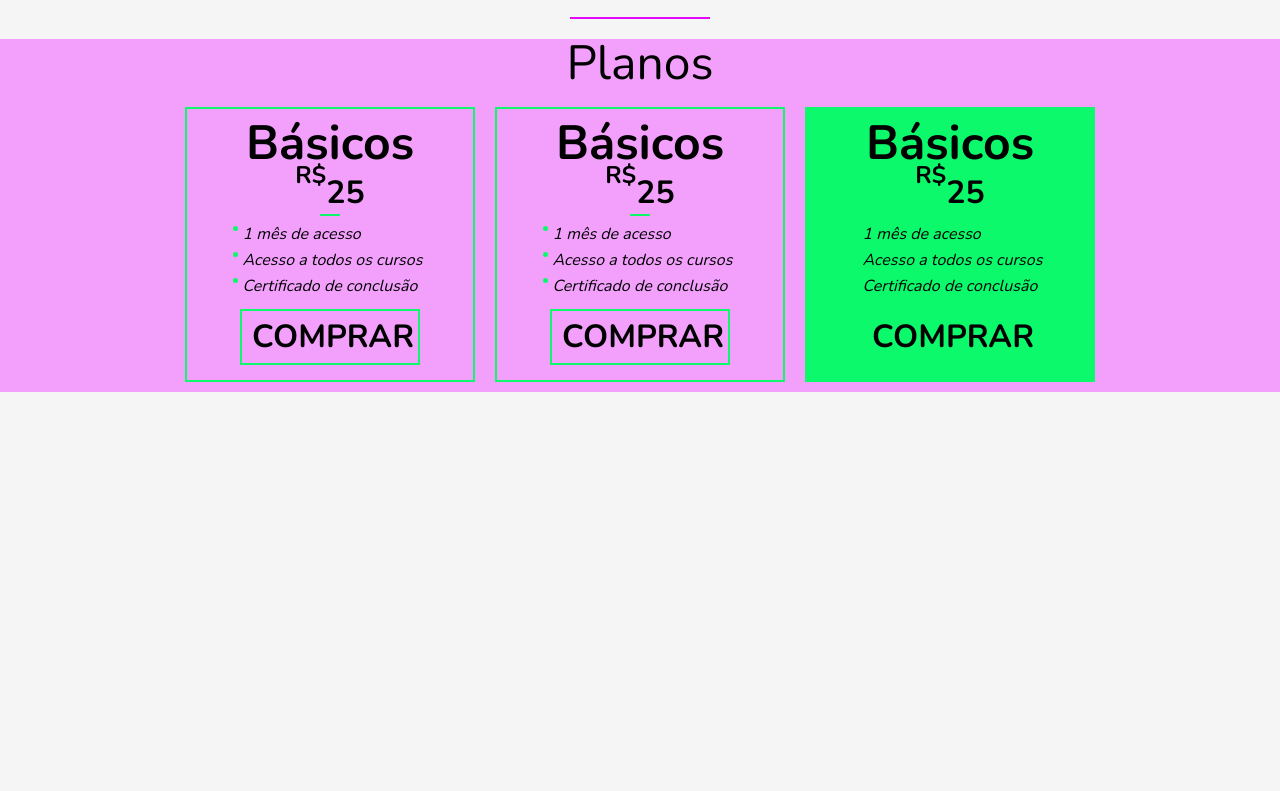
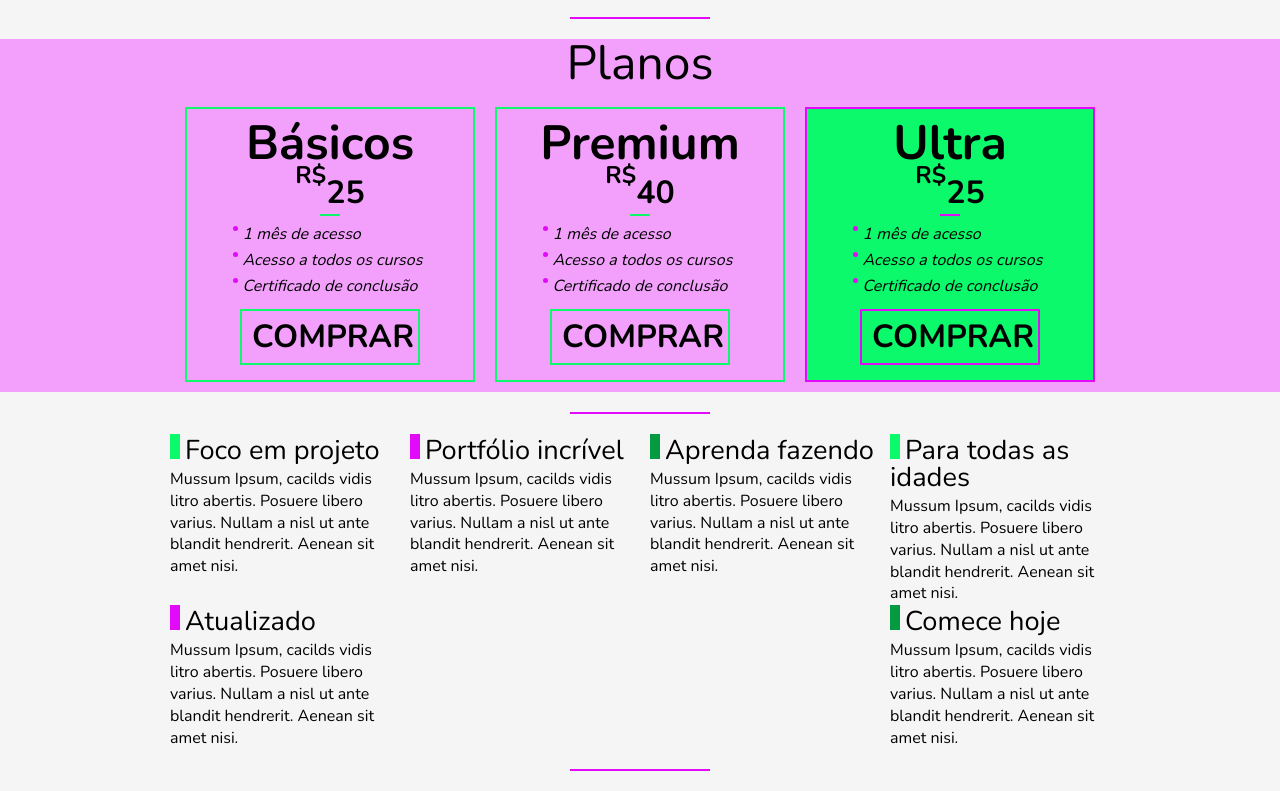
Before and after one commit to laisfernandasales/FrontBox, a plain HTML site: page index.html in a window 1280 px wide. Shown: the part 1254-2045 px from the top of the page. Before the commit the page ends 1646 px from the top, so only its background shows below. Drawn offline with nearby package versions, Linux system fonts and the light colour scheme.

Commit message:
implementação section vantagens

```diff
--- a/css/styles.css
+++ b/css/styles.css
@@ -171,7 +171,7 @@ margin: 10px;
 	display: flex; /*coloca os itens em linha*/
 	flex-wrap: wrap;/*quebra a linha*/
 	justify-content: center;
-
+	align-items: flex-end; /*alinha os itens filhos na parte de baixo*/
 }
 
 .plano {
@@ -238,14 +238,73 @@ margin: 10px;
 	text-transform: uppercase;/*transforma o texto em maiúsculo*/
 	border: 2px solid var(--clr-green-light);
 }
+.plano:last-child{
+	background-color: var(--clr-green-light);
+}
+.plano:last-child,.plano:last-child .plano__btn-comprar {/*último plano*/
+	border: 2px solid var(--clr-pink-dark);/*borda*/
+	}
 
-.plano:last-child {/*último filho*/
-	background-color: var(--clr-green-light);/*cor de fundo*/
+.plano-lista__item::before  , .plano:last-child .plano__divisor{
+  background-color: var(--clr-pink-dark);
+}
+
+@media (max-width: 800px){ /*quando a tela for menor que 800px , o elemento Ultra é mostrado primeiro e premium em segundo*/
+	.plano:nth-child(3){/*terceiro plano*/
+		order: -2;/*ordem*/
 	}
+	.plano:nth-child(2){/*segundo plano*/
+		order: -1;/*ordem*/
+	}
+}
+ /*
+
 /**********************************/
 /* 7. Vantagens
 /**********************************/
+.vantagens {
+	max-width: 960px;/*largura máxima*/
+	margin: 0 auto;/*centraliza o conteúdo*/
+	display: flex; /*coloca os itens (blocos) em linha*/
+	flex-wrap: wrap;/*quebra a linha*/
+	justify-content: space-between;/*espaço entre os itens*/
+}
 
+.vantagem {
+	max-width: 240px;/*largura máxima*/
+}
+
+.vantagem__titulo {
+	font-size: 1.7rem;/*tamanho da fonte*/
+	margin-bottom: 5px;/*margem em baixo*/
+	margin-left: 10px;
+}
+
+.vantagem__titulo::before {
+	content: "";	/*conteúdo vazio*/
+	display: inline-block; /*coloca o conteúdo em linha*/
+	width: 10px;
+	height: 25px;
+	margin-right: 5px;
+}
+
+.vantagem:nth-of-type(3n+1) .vantagem__titulo::before {/*aplica a cor na primeira e quarta div da section , 3n+1 (seleciona elementos 1,4,7 em diante)*/
+	background-color: var(--clr-green-light);
+
+}
+.vantagem:nth-of-type(3n+2) .vantagem__titulo::before {/*aplica a cor na primeira e qarta div da section*/
+	background-color: var(--clr-pink-dark);
+
+}
+.vantagem:nth-of-type(3n+3) .vantagem__titulo::before {/*aplica a cor na primeira e qarta div da section*/
+	background-color: var(--clr-green-dark);
+
+}
+@media (max-width: 800px){ /*quando a tela for menor que 800px , o elemento Ultra é mostrado primeiro e premium em segundo*/
+	.vantagem{
+		max-width:220px;
+	}
+}
 /**********************************/
 /* 8. Newsletter
 /**********************************/
--- a/index.html
+++ b/index.html
@@ -22,7 +22,7 @@
 
 				<nav class="nav">
 					<ul class="nav__list">
-						<li> <a href="#somos" class="nav__link">Quem Somos</a></li>
+						<li><a href="#somos" class="nav__link">Quem Somos</a></li>
 						<li><a href="#cursos" class="nav__link">Nossos Cursos</a></li>
 						<li><a href="#planos" class="nav__link">Planos</a></li>
 						<li><a href="#vantagens" class="nav__link">Vantagens</a></li>
@@ -109,8 +109,8 @@
 			<a href="#" class="plano__btn-comprar">Comprar</a>
 		</div>
 		<div class="plano">
-			<h2 class="plano__titulo">Básicos</h2>
-			<span class="plano__preco"><sup>R$</sup>25</span>
+			<h2 class="plano__titulo">Premium</h2>
+			<span class="plano__preco"><sup>R$</sup>40</span>
 			<hr class="plano__divisor">
 			<ul class="plano__lista">
 				<li class="plano-lista__item">1 mês de acesso</li>
@@ -120,8 +120,8 @@
 			<a href="#" class="plano__btn-comprar">Comprar</a>
 
 		</div><div class="plano">
-			<h2 class="plano__titulo">Básicos</h2>
-			<span class="plano__preco"><sup>R$</sup>25</span>
+			<h2 class="plano__titulo">Ultra</h2>
+				<span class="plano__preco"><sup>R$</sup>25</span>
 			<hr class="plano__divisor">
 			<ul class="plano__lista">
 				<li class="plano-lista__item">1 mês de acesso</li>
@@ -134,5 +134,55 @@
 
 
 </section>
+<hr>
+<section class="vantagens" id="vantagens">
+	<div class="vantagem">
+		<h2 class="vantagem__titulo">Foco em projeto</h2>
+		<p class="vantagem__descricao">Mussum Ipsum, cacilds vidis litro abertis. Posuere libero varius. Nullam a nisl
+			ut ante blandit hendrerit. Aenean sit
+			amet nisi.</p>
+	</div>
+
+	<div class="vantagem">
+		<h2 class="vantagem__titulo">Portfólio incrível</h2>
+		<p class="vantagem__descricao">Mussum Ipsum, cacilds vidis litro abertis. Posuere libero varius. Nullam a nisl
+			ut
+			ante blandit hendrerit. Aenean sit
+			amet nisi.</p>
+	</div>
+
+	<div class="vantagem">
+		<h2 class="vantagem__titulo">Aprenda fazendo</h2>
+		<p class="vantagem__descricao">Mussum Ipsum, cacilds vidis litro abertis. Posuere libero varius. Nullam a nisl
+			ut
+			ante blandit hendrerit. Aenean sit
+			amet nisi.</p>
+	</div>
+
+	<div class="vantagem">
+		<h2 class="vantagem__titulo">Para todas as idades</h2>
+		<p class="vantagem__descricao">Mussum Ipsum, cacilds vidis litro abertis. Posuere libero varius. Nullam a nisl
+			ut
+			ante blandit hendrerit. Aenean sit
+			amet nisi.</p>
+	</div>
+
+	<div class="vantagem">
+		<h2 class="vantagem__titulo">Atualizado</h2>
+		<p class="vantagem__descricao">Mussum Ipsum, cacilds vidis litro abertis. Posuere libero varius. Nullam a nisl
+			ut
+			ante blandit hendrerit. Aenean sit
+			amet nisi.</p>
+	</div>
+
+	<div class="vantagem">
+		<h2 class="vantagem__titulo">Comece hoje</h2>
+		<p class="vantagem__descricao">Mussum Ipsum, cacilds vidis litro abertis. Posuere libero varius. Nullam a nisl
+			ut
+			ante blandit hendrerit. Aenean sit
+			amet nisi.</p>
+	</div>
+</section>
+<hr>
 </body>
 </html>
```
